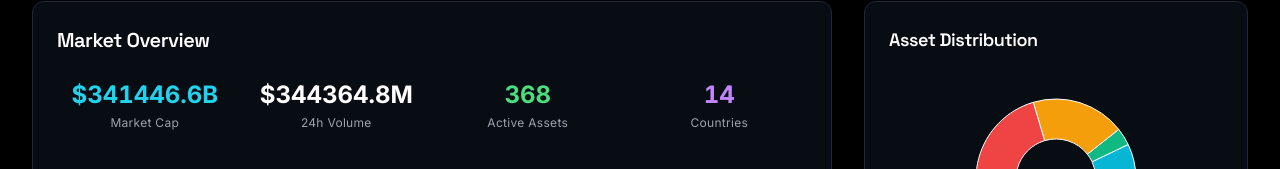
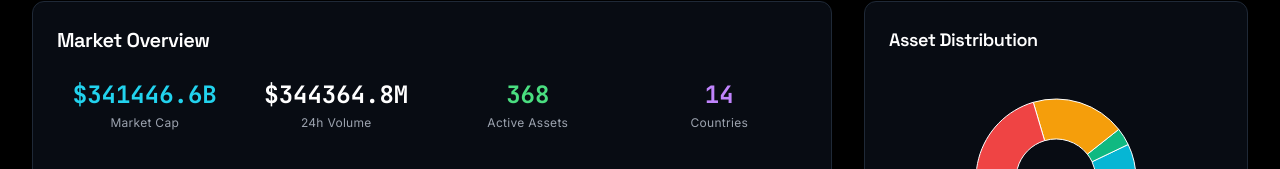
Before and after one commit to Geekboy33/ARCHT-SCAN-Demo, a React (Vite) app: page /platform/archt-scan in a window 1280 px wide. Shown: the part 448-617 px from the top of the page. Built offline with nearby package versions, Linux system fonts and the light colour scheme.

Commit message:
Updated tailwind.config.js

```diff
--- a/src/components/AnimatedNumber.jsx
+++ b/src/components/AnimatedNumber.jsx
@@ -78,11 +78,11 @@ const AnimatedNumber = ({
   };
 
   const baseClasses = `number-counter transition-all duration-300 ${className}`;
-  const effectClasses = glow ? 'number-glow' : '';
-  const scaleClasses = scale ? 'number-scale' : '';
+  const effectClasses = glow ? 'text-glow-white' : '';
+  const scaleClasses = scale ? 'hover:scale-105 transition-transform duration-300' : '';
 
   return (
-    <span className={`${baseClasses} ${effectClasses} ${scaleClasses}`}>
+    <span className={`${baseClasses} ${effectClasses} ${scaleClasses} font-mono`}>
       {prefix}{formatNumber(displayValue)}{suffix}
     </span>
   );
--- a/src/pages/Platform.jsx
+++ b/src/pages/Platform.jsx
@@ -9,6 +9,12 @@ import { Card, CardContent, CardHeader, CardTitle } from '../components/ui/Card'
 
 function Platform() {
   const platformFeatures = [
+    {
+      icon: <BarChart3 className="w-8 h-8" />,
+      title: "ARCHT SCAN",
+      description: "Advanced asset monitoring and analytics dashboard",
+      link: "/platform/archt-scan"
+    },
     {
       icon: <BarChart3 className="w-8 h-8" />,
       title: "Professional Dashboards",
--- a/tailwind.config.js
+++ b/tailwind.config.js
@@ -22,8 +22,8 @@ export default {
           primary: '#06b6d4',
           secondary: '#0891b2',
           accent: '#22d3ee',
-            dark: '#000000',
-            darker: '#000000',
+          dark: '#000000',
+          darker: '#000000',
           light: '#f0f9ff'
         },
         gray: {
```
